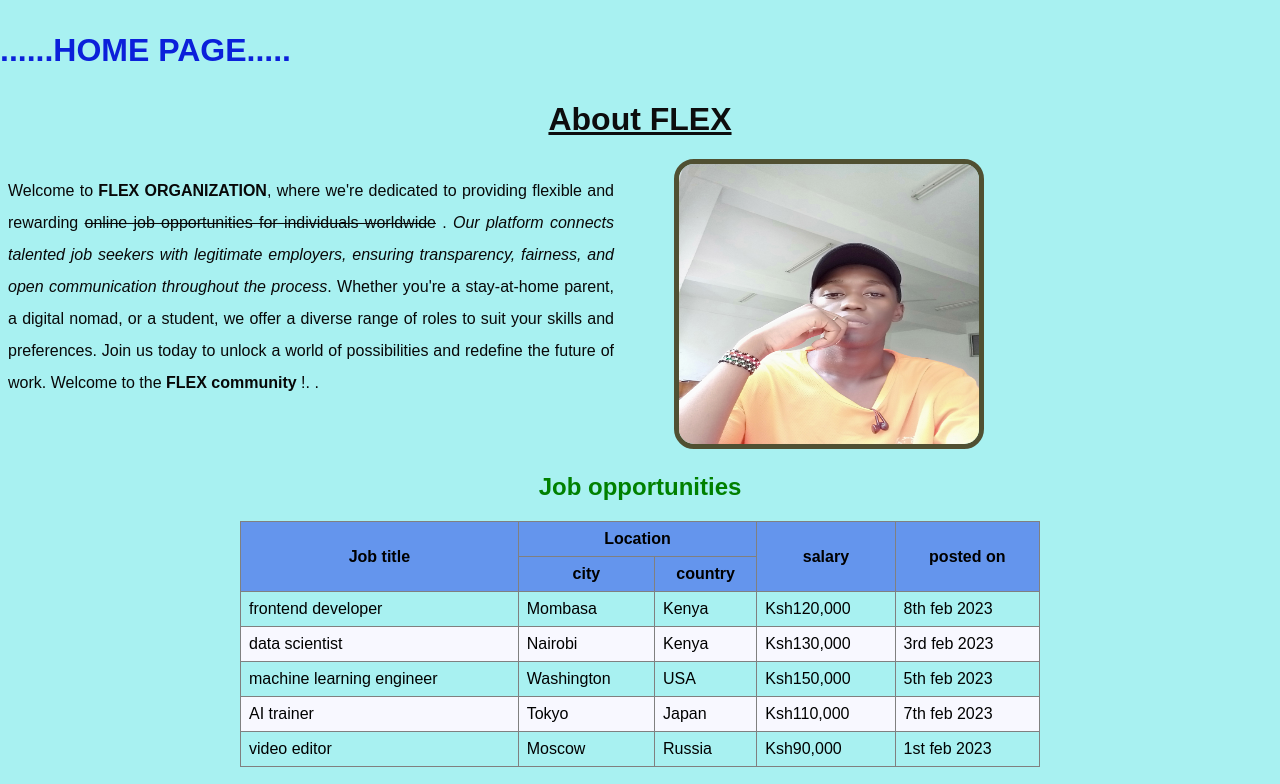
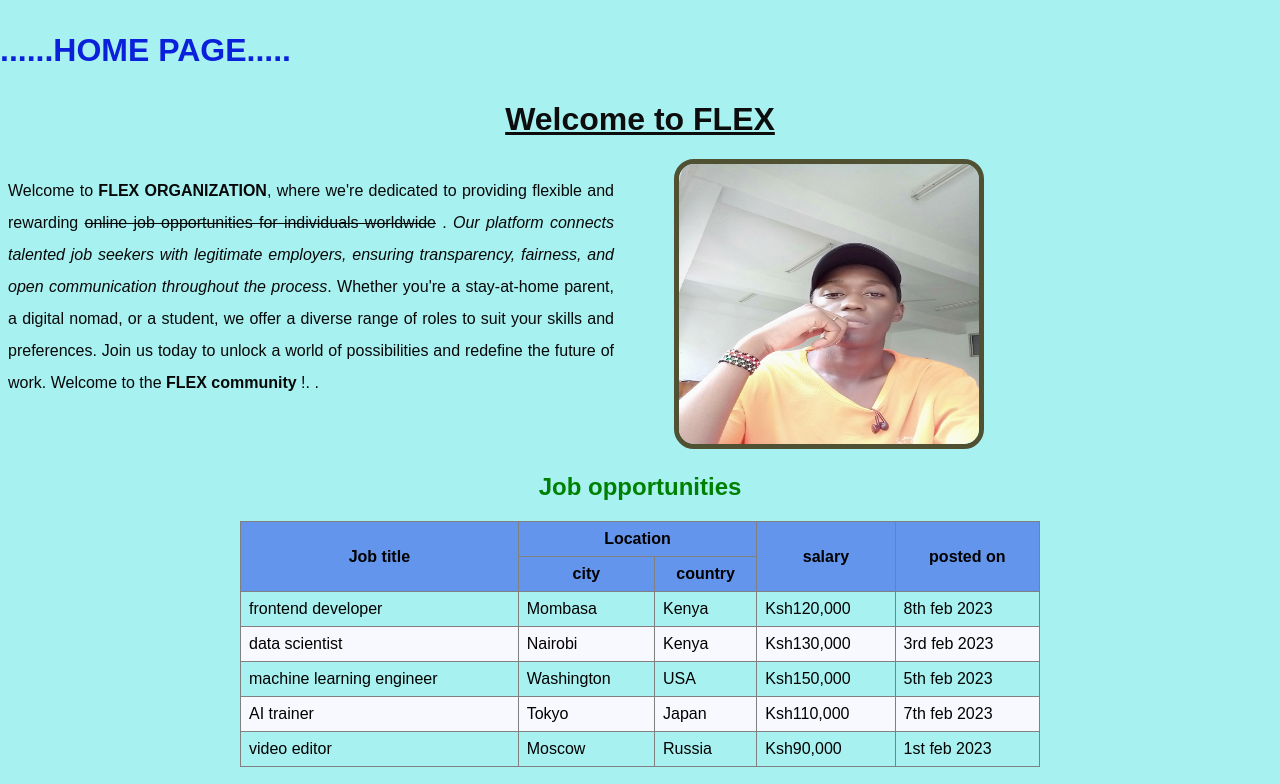
Before and after one commit to vinnie221/flex-job-site, a plain HTML site: page src/index.html in a window 1280 px wide. Shown: the top 784 px of the page. Drawn offline with Linux system fonts and the light colour scheme.

Commit message:
change about to welcome

```diff
--- a/src/index.html
+++ b/src/index.html
@@ -13,7 +13,7 @@
     </div>
 
 <div>
-<h1>  <b>About  FLEX</b>
+<h1>  <b>Welcome to  FLEX</b>
 </h1>
 
 <div id="about">
```
